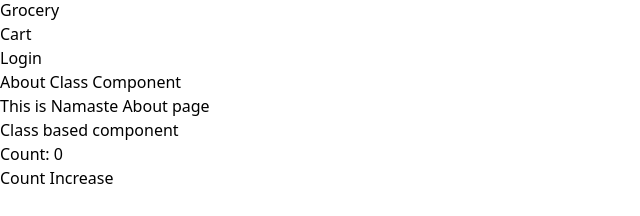
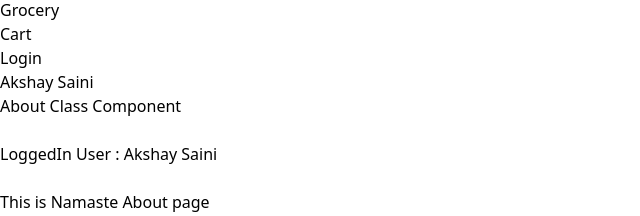
Before and after one commit to pushpiinder/swiggy-react, a React (Vite) app: page /about in a window 1280 px wide. Shown: the part 398-614 px from the top of the page, without its empty margins (0-640 px from the left). Built offline with nearby package versions, Linux system fonts and the light colour scheme; no server answers.

Commit message:
ep-11 after part-3
all changes after part 3 episode 11

```diff
--- a/src/App.js
+++ b/src/App.js
@@ -1,4 +1,4 @@
-import React, { lazy, Suspense } from "react";
+import React, { lazy, Suspense, useEffect, useState } from "react";
 import ReactDOM from "react-dom/client";
 import Header from "./components/Header";
 import Body from "./components/Body";
@@ -8,6 +8,7 @@ import Contact from "./components/Contact";
 import Error from "./components/Error";
 import RestaurantMenu from "./components/RestaurantMenu";
 // import Grocery from "./components/Grocery";
+import UserContext from "./utils/UserContext";
 
 
 // Chunking
@@ -22,11 +23,24 @@ const Grocery = lazy(() => import("./components/Grocery"));
 const About = lazy(() => import("./components/About"));
 
 const AppLayout = () => {
+    const [userName, setUserName] = useState();
+
+    //authentication
+    useEffect(() => {
+    // Make an API call and send username and password
+    const data = {
+      name: "Akshay Saini",
+    };
+    setUserName(data.name);
+    }, []);
+
     return (
+      <UserContext.Provider value={{ loggedInUser: userName, setUserName }}>
         <div className="app">
           <Header/>
           <Outlet/>
         </div>
+      </UserContext.Provider>
     )
 }
 
--- a/src/components/About.js
+++ b/src/components/About.js
@@ -1,6 +1,7 @@
 import User from "./User";
 import UserClass from "./UserClass";
 import { Component } from "react";
+import UserContext from "../utils/UserContext";
 
 // const About = () => {
 
@@ -37,6 +38,16 @@ class About extends Component {
         return (
             <div>
             <h1>About Class Component</h1>
+            <br></br>
+            <div>
+                LoggedIn User :
+                <UserContext.Consumer>
+                    {({ loggedInUser }) => (
+                        <span className="text-xl font-bold"> {loggedInUser}</span>
+                    )}
+                </UserContext.Consumer>
+            </div>
+            <br></br>
             <h2>This is Namaste About page</h2>
             {/* Belocode will make 2 instances of a same class */}
             <UserClass name={"Pushpinder (class based)"} location={"Delhi class"} contact={"@pushpiinder class"} />
--- a/src/components/Body.js
+++ b/src/components/Body.js
@@ -1,9 +1,10 @@
 import RestaurantCard, { withPromtedLabel } from "./RestaurantCard";
-import { useState, useEffect } from "react";
+import { useState, useEffect, useContext } from "react";
 import Shimmer from "./Shimmer";
 import { Link } from "react-router-dom";
 // import resList from "../utils/mockData";
 import useOnlineStatus from "../utils/useOnlineStatus";
+import UserContext from "../utils/UserContext";
 
 const Body = () => {
     // Local State Variable - Super powerful variable
@@ -48,6 +49,8 @@ const Body = () => {
     //     return <Shimmer />;
     // }
 
+    const { loggedInUser, setUserName } = useContext(UserContext);
+
     return listOfRestaurants.length === 0 ? <Shimmer /> : (
         <div className="body">
             <div className="filter flex">
@@ -75,6 +78,12 @@ const Body = () => {
                         setListOfRestraunt(filteredList);
                     }}>Top Rated Restaurants</button>
                 </div>
+
+                <div className="search m-4 p-4 flex items-center">
+                    <label>UserName : </label>
+                    <input className="border border-black p-2" value={loggedInUser}
+                        onChange={(e) => setUserName(e.target.value)} />
+                </div>
             </div>
             <div className="flex flex-wrap">
             {filteredRestaurant.map((restaurant) => (
--- a/src/components/Header.js
+++ b/src/components/Header.js
@@ -1,13 +1,18 @@
 import { Link } from "react-router-dom";
 import { LOGO_URL } from "../utils/constants";
-import { useState } from "react";
+import { useState, useContext } from "react";
 import useOnlineStatus from "../utils/useOnlineStatus";
+import UserContext from "../utils/UserContext";
 
 const Header = () => {
     const [btnNameReact, setBtnNameReact] = useState("Login");
     console.log("Header render");
 
     const onlineStatus = useOnlineStatus();
+
+    const data = useContext(UserContext);  //OR
+    // const { loggedInUser } = useContext(UserContext);
+    console.log(data);
 
     return (
         <div className="flex justify-between bg-pink-100 shadow-lg sm:bg-yellow-50 lg:bg-green-50">
@@ -39,6 +44,8 @@ const Header = () => {
                         }} >
                         {btnNameReact}
                     </button>
+
+                    <li className="px-4 font-bold">{data.loggedInUser}</li>
                 </ul>
             </div>
         </div>
--- a/src/components/ItemList.js
+++ b/src/components/ItemList.js
@@ -1,7 +1,8 @@
 import { CDN_URL } from "../utils/constants";
 
-const ItemList = ({ items }) => {
-    console.log(items);
+const ItemList = ({ items, dummy }) => {
+    console.log(dummy);
+
     return (
         <div>
             {items.map((item) => (
--- a/src/components/RestaurantCard.js
+++ b/src/components/RestaurantCard.js
@@ -1,4 +1,6 @@
+import { useContext } from "react";
 import { CDN_URL } from "../utils/constants";
+import UserContext from "../utils/UserContext";
 
 const RestaurantCard = (props) => {
     const { resData } = props;
@@ -12,6 +14,8 @@ const RestaurantCard = (props) => {
         sla,
       } = resData?.info;
 
+    const { loggedInUser } = useContext(UserContext);
+
     return (
         <div className="m-4 p-4 w-[250px] rounded-lg bg-gray-100 hover:bg-gray-200">
             <img className="rounded-lg" alt="res-logo"
@@ -21,6 +25,7 @@ const RestaurantCard = (props) => {
             <h4>{avgRating} stars</h4>
             <h4>{costForTwo}</h4>
             <h4>{sla?.deliveryTime} mins</h4>
+            <h4>User : {loggedInUser}</h4>
         </div>
     );
 };
--- a/src/components/RestaurantCategory.js
+++ b/src/components/RestaurantCategory.js
@@ -2,7 +2,7 @@ import { useState } from "react";
 import ItemList from "./ItemList";
 
 //This is a CONTROLLED COMPONENT
-const RestaurantCategory = ({ data, showItems, setShowIndex }) => {
+const RestaurantCategory = ({ data, showItems, setShowIndex, dummy }) => {
     // const [showItems, setShowItems] = useState(false);       //Lifting of State up
 
     const handleClick = () => {
@@ -20,7 +20,7 @@ const RestaurantCategory = ({ data, showItems, setShowIndex }) => {
                     <span>⬇️</span>
                 </div>
 
-                {showItems && <ItemList items={data.itemCards} />}
+                {showItems && <ItemList items={data.itemCards} dummy={dummy} />}
             </div>
         </div>
     )
--- a/src/components/RestaurantMenu.js
+++ b/src/components/RestaurantMenu.js
@@ -47,7 +47,7 @@ const RestaurantMenu = () => {
             {categories.map((category, index) => (
                <RestaurantCategory key={category?.card?.card.title} data={category?.card?.card}
                     showItems={index === showIndex ? true : false}
-                    setShowIndex={() => setShowIndex(index)} />
+                    setShowIndex={() => setShowIndex(index)} dummy={dummy} />
             ))}
         </div>
     )
--- /dev/null
+++ b/src/utils/UserContext.js
@@ -0,0 +1,7 @@
+import { createContext } from "react";
+
+const UserContext = createContext({
+    loggedInUser: "Default User",
+});
+
+export default UserContext;
```
